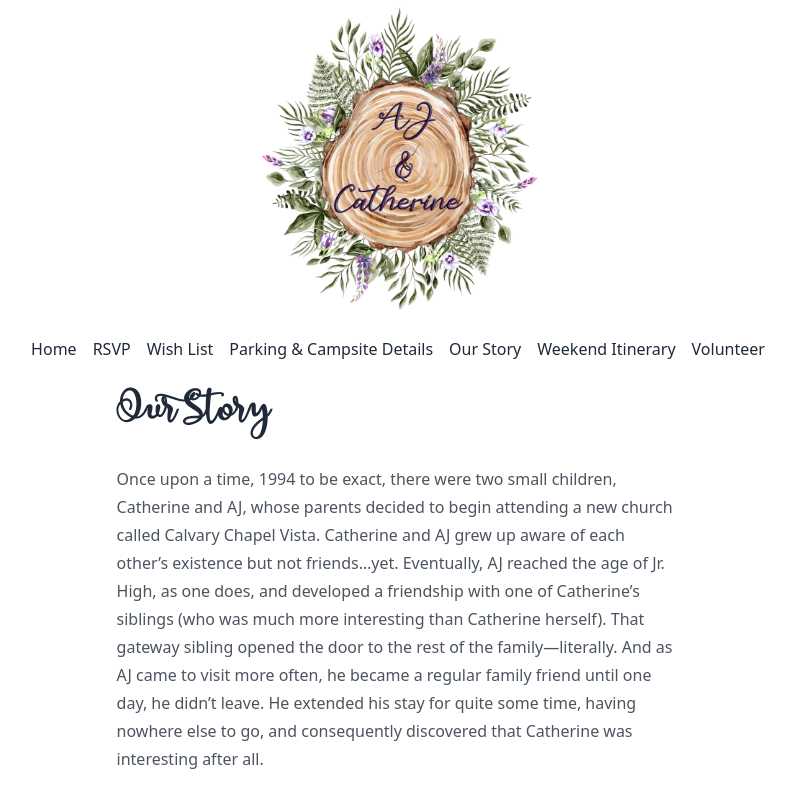
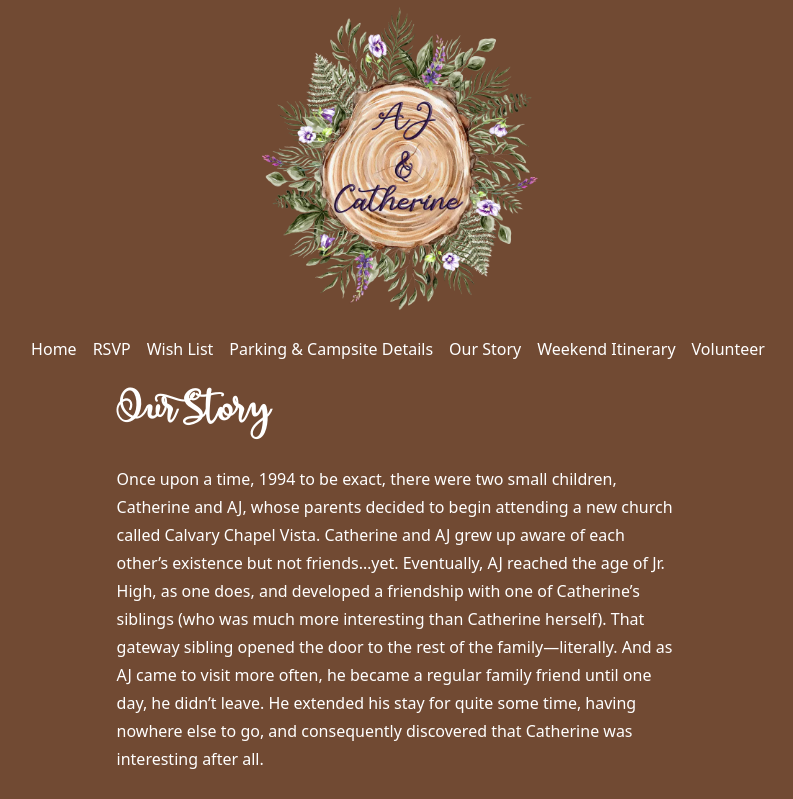
Before and after one commit to tomatrow/the-wedding, a SvelteKit app: page /our-story in a window 1280 px wide. Shown: the top 799 px of the page, without its empty margins (242-1035 px from the left). Built offline with nearby package versions, Linux system fonts and the light colour scheme.

Commit message:
Narrow down color sheme as perpetually dark

```diff
--- a/src/app.html
+++ b/src/app.html
@@ -1,12 +1,12 @@
 <!doctype html>
-<html lang="en">
+<html lang="en" class="dark">
 	<head>
 		<meta charset="utf-8" />
 		<link rel="icon" href="%sveltekit.assets%/favicon.png" />
 		<meta name="viewport" content="width=device-width, initial-scale=1" />
 		%sveltekit.head%
 	</head>
-	<body data-sveltekit-preload-data="hover" class="flex min-h-screen flex-col">
+	<body data-sveltekit-preload-data="hover" class="flex min-h-screen flex-col bg-base-100">
 		<div style="display: contents">%sveltekit.body%</div>
 	</body>
 </html>
--- a/src/app.pcss
+++ b/src/app.pcss
@@ -8,8 +8,18 @@
 }
 
 .prose h1,
-h2,
-h3,
-h4 {
-	@apply mt-4 font-catherine;
+.prose h2,
+.prose h3,
+.prose h4,
+.prose h5,
+.prose h6 {
+	@apply mt-4 font-catherine text-white;
 }
+
+.prose {
+	@apply text-white;
+}
+body,
+main {
+	@apply text-white;
+}
--- a/tailwind.config.cjs
+++ b/tailwind.config.cjs
@@ -5,19 +5,17 @@ const forms = require('@tailwindcss/forms')
 /** @type {import('tailwindcss').Config}*/
 const config = {
 	content: ['./src/**/*.{html,js,svelte,ts}'],
-
+	darkMode: ['variant', ['@media (prefers-color-scheme: dark) { &:not(.light *) }', '&:is(.dark *)']],
 	theme: {
 		extend: {
 			colors: {
-				primary: '#111827',
-				secondary: '#581c87',
-				accent: '#dc8850',
-				neutral: '#2e282a',
-				'base-100': '#854d0e',
-				info: '#047857',
-				success: '#14532d',
-				warning: '#d97706',
-				error: '#7f1d1d'
+				'base-100': '#714a33',
+				primary: '#000000',
+				neutral: '#d2c3a3',
+				info: '#87ceeb',
+				success: '#6e4e37',
+				warning: '#f4a261',
+				error: '#c44536'
 			},
 			fontFamily: {
 				catherine: ['Catherine', 'sans-serif']
```
